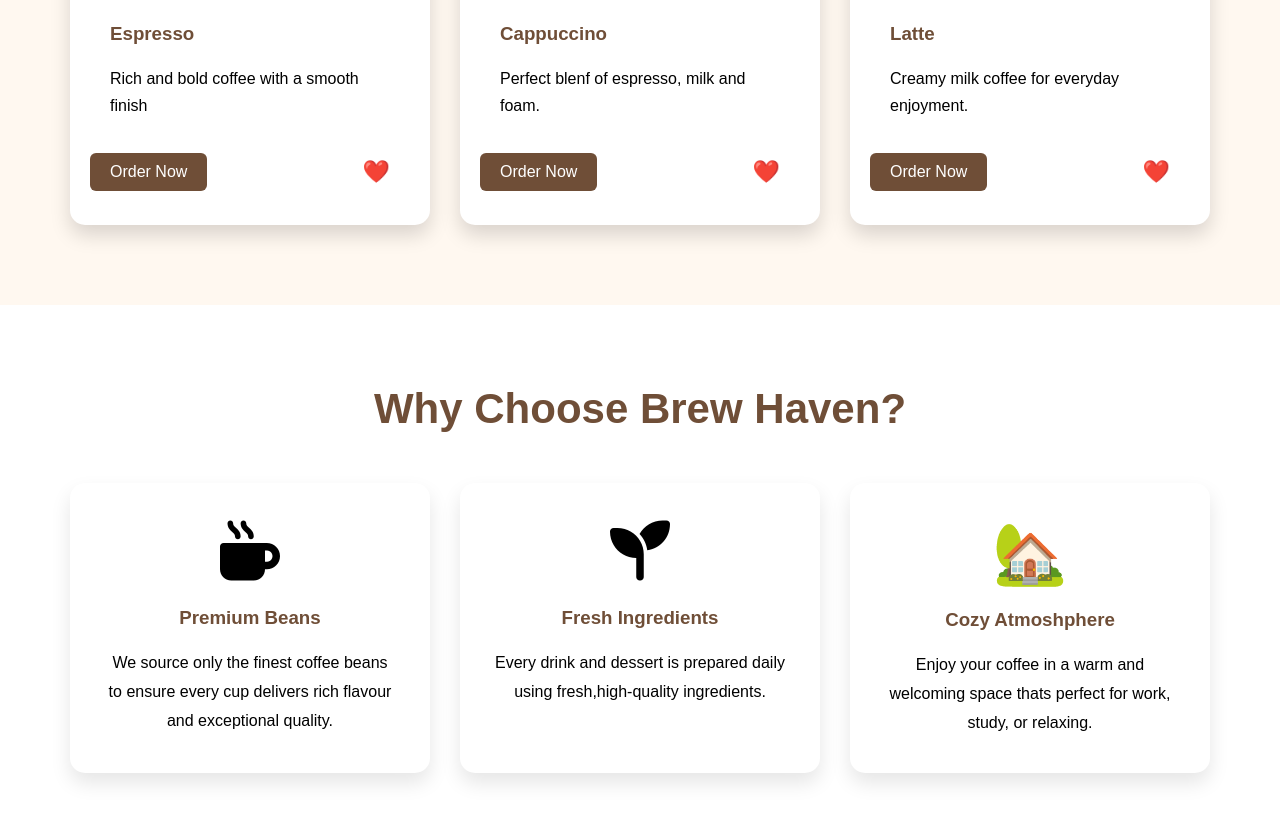
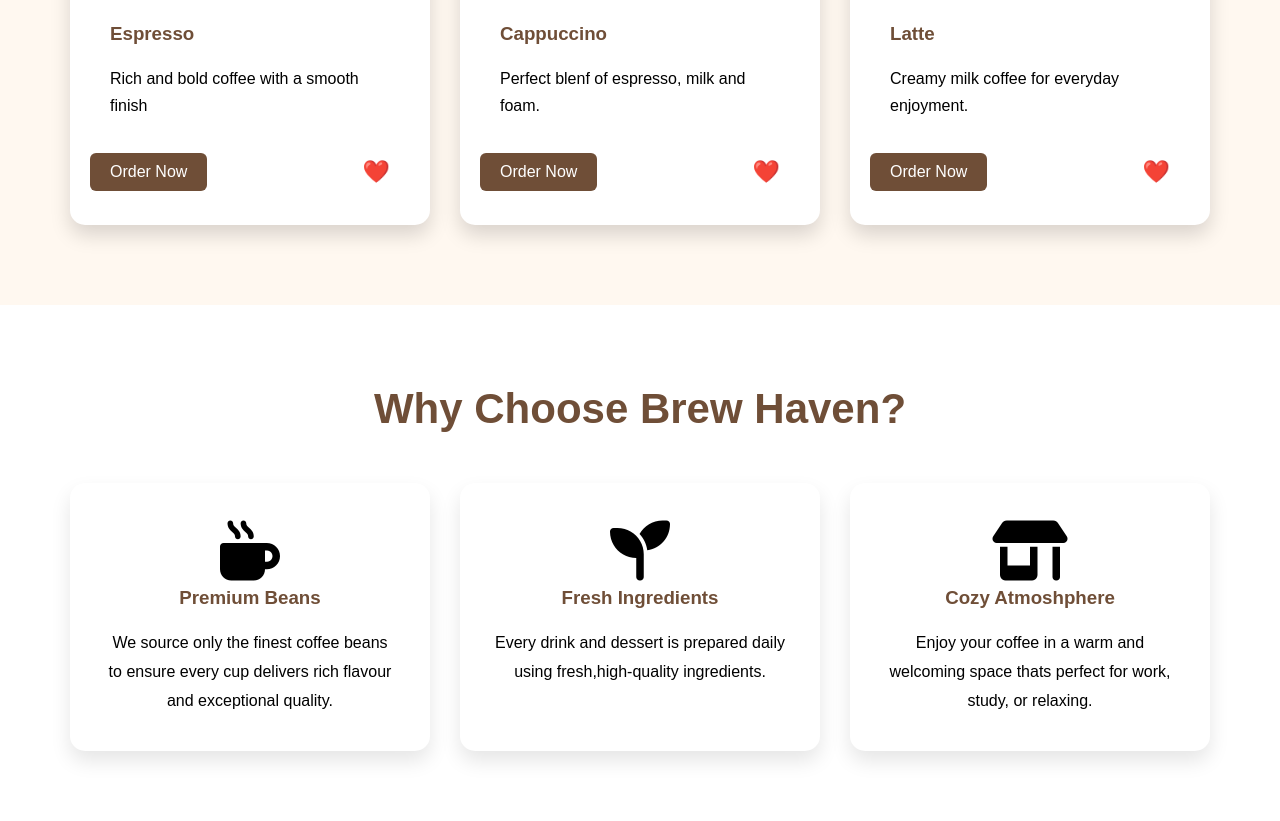
Before and after one commit to PosaKarthik/brew-haven-coffe-shop, a plain HTML site: page index.html in a window 1280 px wide. Shown: the part 1920-2741 px from the top of the page. Drawn offline with Linux system fonts and the light colour scheme.

Commit message:
style: Replaced feature emojiswith Font Awesome icons

```diff
--- a/css/style.css
+++ b/css/style.css
@@ -353,7 +353,13 @@
 
 .feature-icon {
     font-size: 60px;
+    color:var(--primary-color)
     margin-bottom: 20px;
+    transition:0.3s;
+}
+
+.feature-card:hover .feature-icon{
+    transform: scale(1.2);
 }
 
 .feature-card h3 {
--- a/index.html
+++ b/index.html
@@ -276,7 +276,9 @@
 
             <article class="feature-card">
 
-                <div class="feature-icon">🏡</div>
+                <div class="feature-icon">
+                    <i class="fa-solid fa-shop"></i>
+                </div>
 
                 <h3>Cozy Atmoshphere</h3>
 
```
